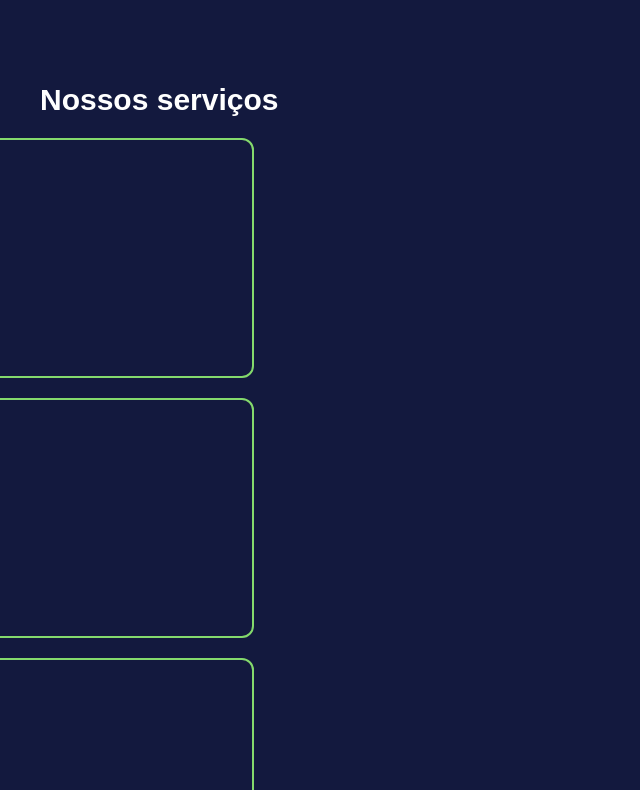
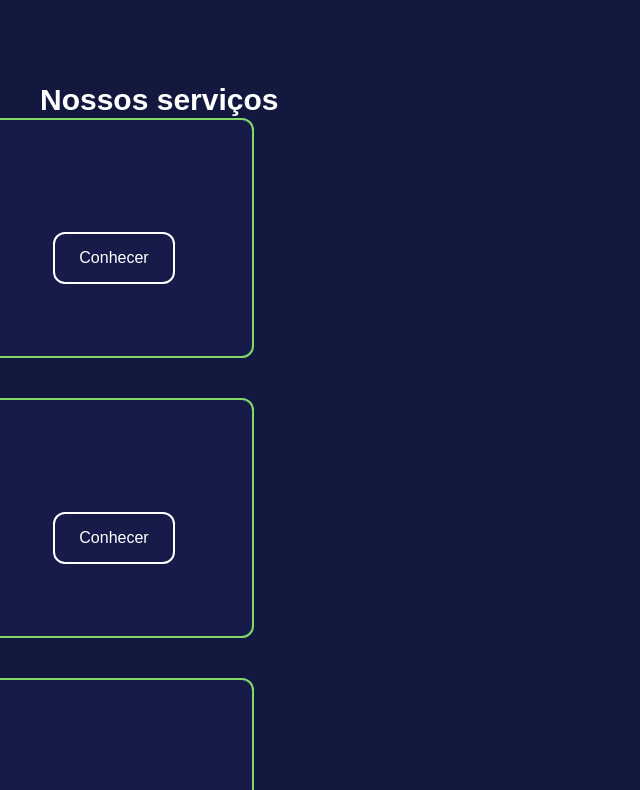
Before and after one commit to codingbyjess/minha-placa-minha-vida, a Next.js app: page / in a window 1280 px wide. Shown: the part 928-1718 px from the top of the page, without its empty margins (0-640 px from the left). Built offline with nearby package versions, Linux system fonts and the light colour scheme.

Commit message:
feat(component): create boxService

```diff
--- a/app/containers/box-service/BoxService.tsx
+++ b/app/containers/box-service/BoxService.tsx
@@ -1,11 +1,60 @@
+'use client';
+import Button from '@/app/components/button/Button';
+import {
+    Memory,
+    DeveloperBoard,
+    CleaningServices,
+    Computer
+} from '@mui/icons-material';
+
+type iconName = "memory" | "devBoard" | "cleaningServices" | "computer"
+
 type BoxServiceProps = {
-    icon: string;
+    title: string,
+    icon: iconName;
 };
 
-const BoxService = () => {
+const iconMap = {
+    memory: <Memory sx={{ fontSize: 50, color: 'var(--third)' }} />,
+    devBoard: <DeveloperBoard sx={{ fontSize: 50, color: 'var(--third)' }} />,
+    cleaningServices: <CleaningServices sx={{ fontSize: 50, color: 'var(--third)' }} />,
+    computer: <Computer sx={{ fontSize: 50, color: 'var(--third)' }} />
+}
+
+const BoxService = ({ title, icon }: BoxServiceProps) => {
     return (
-        <div className="relative mt-5 w-70 h-60 border-2 border-(--second) rounded-xl flex items-center justify-center">
+        <div className="
+        mb-10
+        bg-(--fourth)/30
+        w-70
+        min-h-60
+        border-2
+        border-(--second)
+        rounded-xl
+        flex
+        flex-col
+        p-6
+        gap-5
+        overflow-hidden
+        items-center
+        justify-center
+        "
+        >
 
+            <div className="flex justify-center">
+                {iconMap[icon]}
+            </div>
+            <div className="flex justify-center w-full">
+                <h2 className='text-2xl text-center'>{title}</h2>
+            </div>
+            <div className="flex justify-center">
+                <Button
+                    href=''
+                    bgColor='transparent'
+                    text='Conhecer'
+                    bdColor='var(--foreground)'
+                />
+            </div>
         </div>
     );
 };
```
